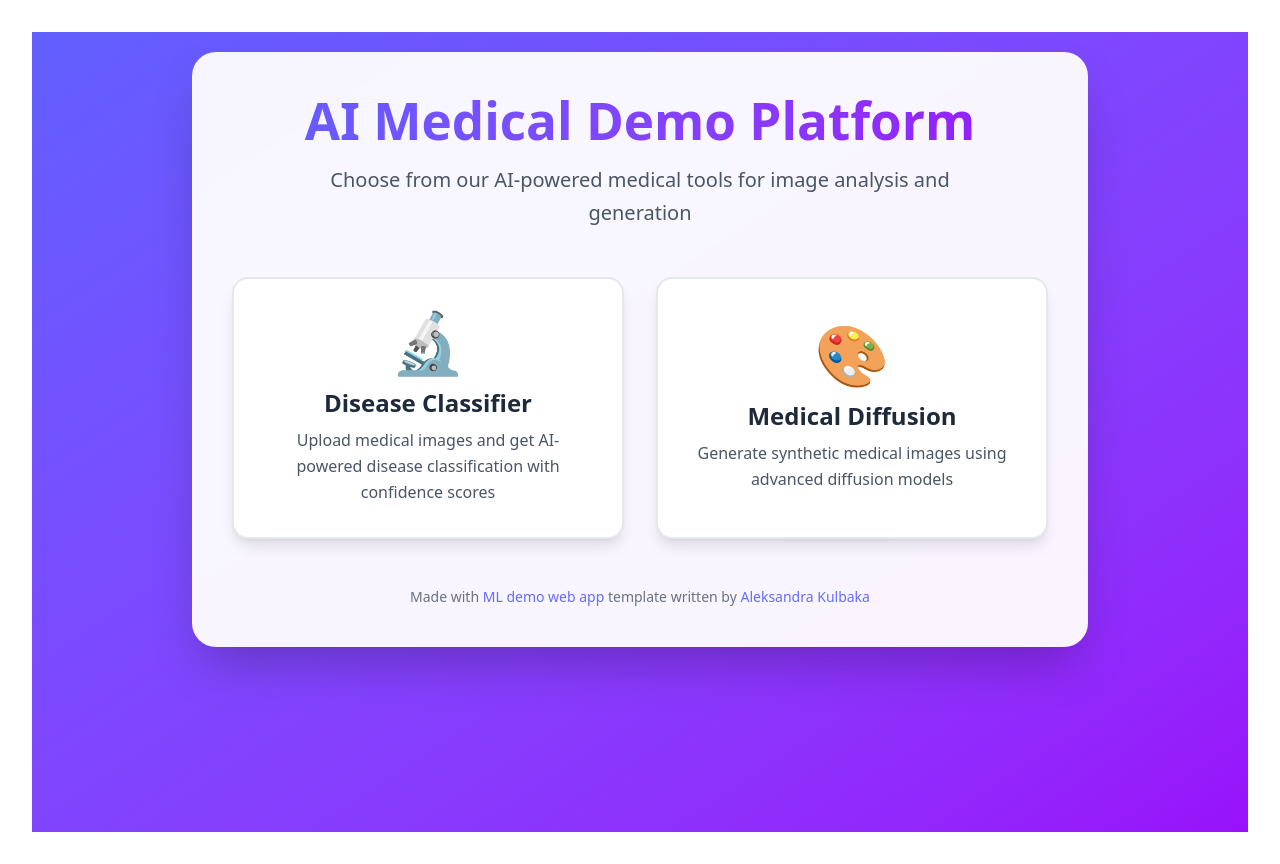
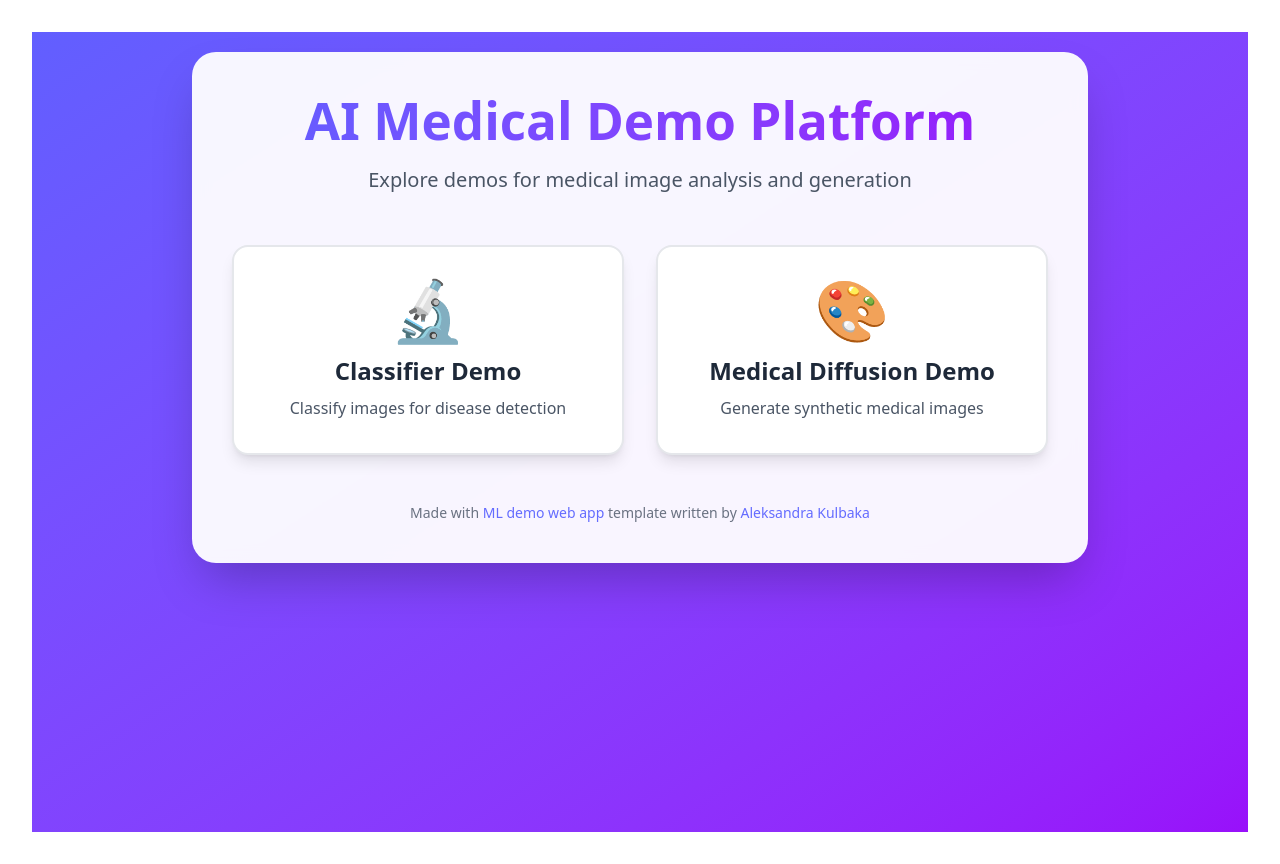
Before and after one commit to aca18awk/ml_demo_web_app, a React (Vite) app in the folder frontend/: page / in a window 1280 px wide. Built offline with nearby package versions, Linux system fonts and the light colour scheme.

Commit message:
style: fixed select demo page

```diff
--- a/frontend/src/App.jsx
+++ b/frontend/src/App.jsx
@@ -1,6 +1,6 @@
 import { useState } from "react";
 import "./App.css";
-import MainPage from "./screens/MainPage";
+import ChooseModel from "./screens/ChooseModel";
 import Classifier from "./screens/Classifier";
 import Diffusion from "./screens/Diffusion";
 import { MODEL_TYPE } from "./constants";
@@ -36,7 +36,7 @@ function App() {
           />
         );
       default:
-        return <MainPage onNavigate={handleNavigation} />;
+        return <ChooseModel onNavigate={handleNavigation} />;
     }
   };
 
--- a/frontend/src/screens/MainPage.jsx
+++ b/frontend/src/screens/ChooseModel.jsx
@@ -1,6 +1,6 @@
 import { Footer } from "../components/Footer";
 
-function MainPage({ onNavigate }) {
+const ChooseModel = ({ onNavigate }) => {
   return (
     <div className={mainPageStyles.container}>
       <div className={mainPageStyles.mainCard}>
@@ -8,8 +8,7 @@ function MainPage({ onNavigate }) {
         <div className={mainPageStyles.headerSection}>
           <h1 className={mainPageStyles.title}>AI Medical Demo Platform</h1>
           <p className={mainPageStyles.subtitle}>
-            Choose from our AI-powered medical tools for image analysis and
-            generation
+            Explore demos for medical image analysis and generation
           </p>
         </div>
 
@@ -22,12 +21,9 @@ function MainPage({ onNavigate }) {
             <div className={mainPageStyles.buttonContent}>
               <span className={mainPageStyles.buttonIcon}>🔬</span>
               <div className={mainPageStyles.buttonText}>
-                <h3 className={mainPageStyles.buttonTitle}>
-                  Disease Classifier
-                </h3>
+                <h3 className={mainPageStyles.buttonTitle}>Classifier Demo</h3>
                 <p className={mainPageStyles.buttonDescription}>
-                  Upload medical images and get AI-powered disease
-                  classification with confidence scores
+                  Classify images for disease detection
                 </p>
               </div>
             </div>
@@ -41,11 +37,10 @@ function MainPage({ onNavigate }) {
               <span className={mainPageStyles.buttonIcon}>🎨</span>
               <div className={mainPageStyles.buttonText}>
                 <h3 className={mainPageStyles.buttonTitle}>
-                  Medical Diffusion
+                  Medical Diffusion Demo
                 </h3>
                 <p className={mainPageStyles.buttonDescription}>
-                  Generate synthetic medical images using advanced diffusion
-                  models
+                  Generate synthetic medical images
                 </p>
               </div>
             </div>
@@ -56,9 +51,9 @@ function MainPage({ onNavigate }) {
       </div>
     </div>
   );
-}
+};
 
-export default MainPage;
+export default ChooseModel;
 
 const mainPageStyles = {
   // Main container styles
```
